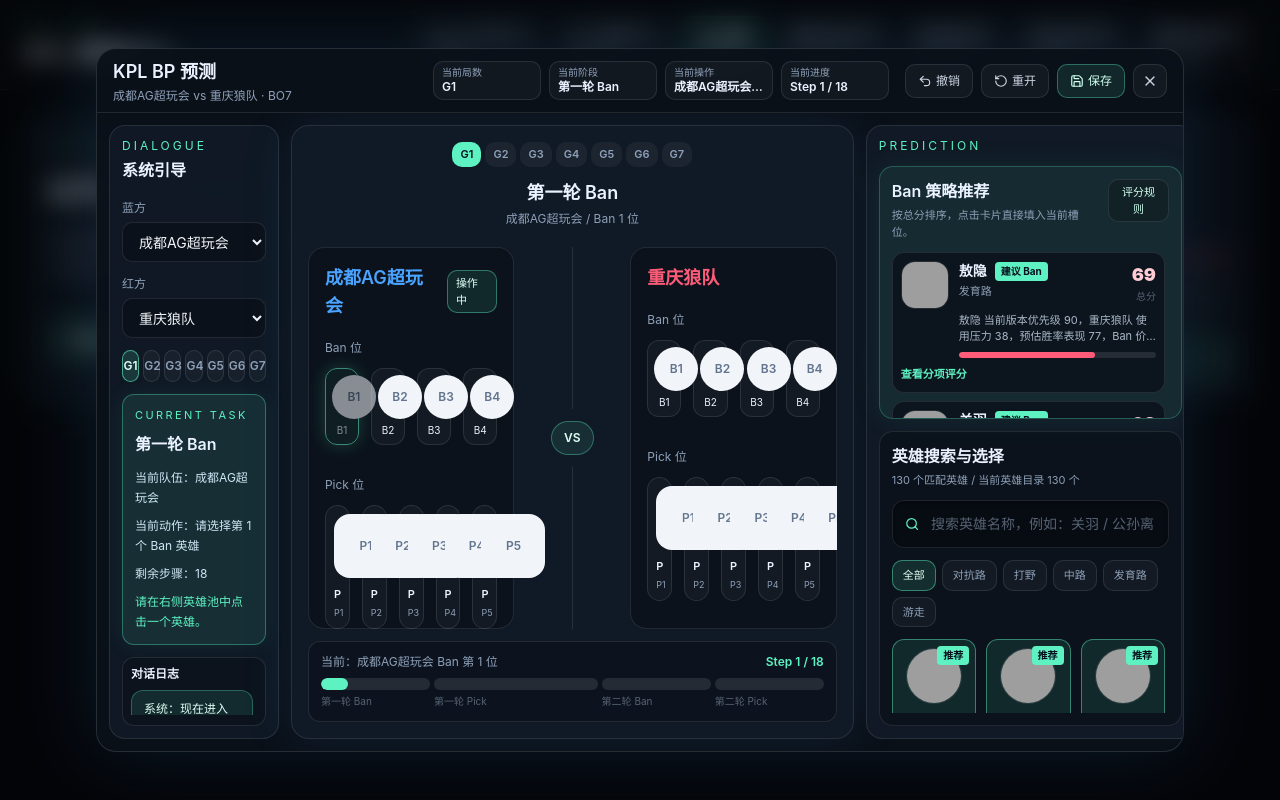
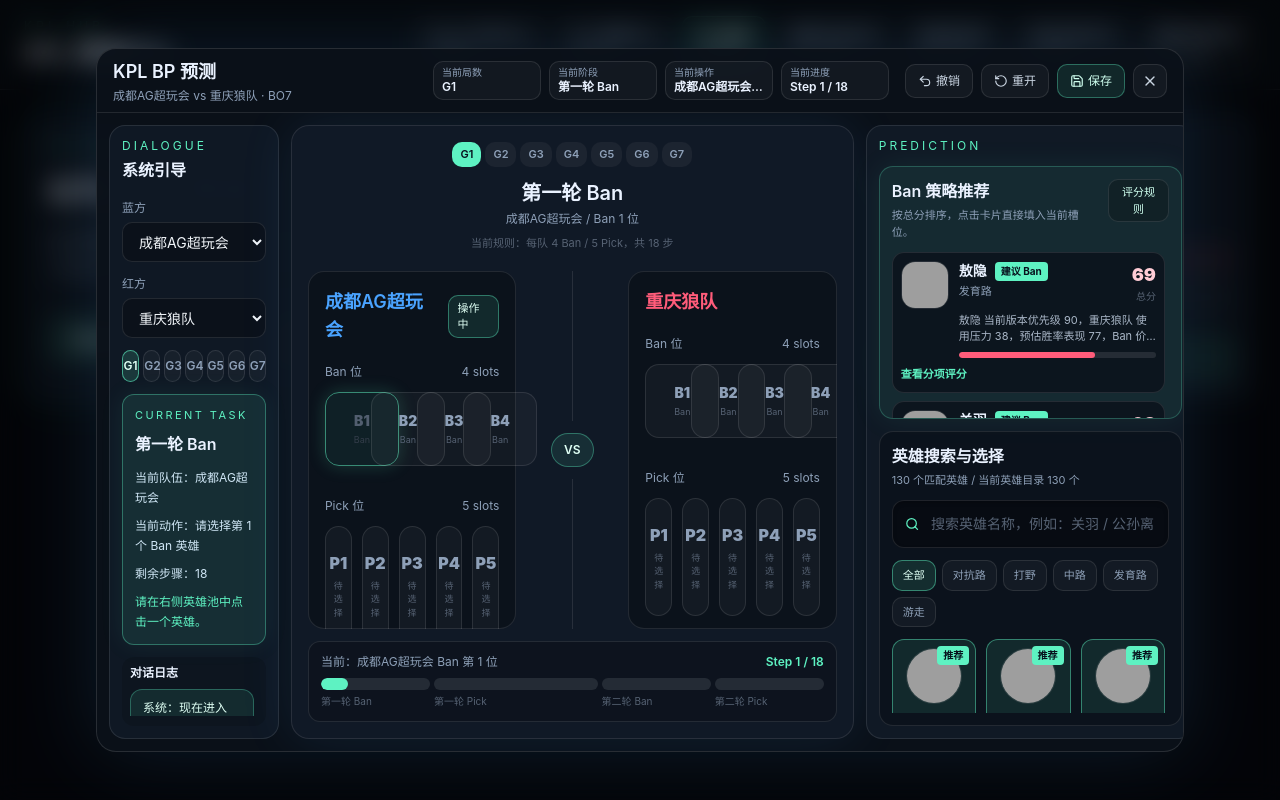
Before and after one commit to wanfengrenzui/wangzhe-coding-demo, a Next.js app: page / in a window 1280 px wide. Both pictures are taken after a click on the button "开始 BP 预测". Built offline with nearby package versions, Linux system fonts and the light colour scheme; grey boxes are pictures that could not be loaded.

Commit message:
Polish BP draft slots and scrolling

```diff
--- a/src/app/globals.css
+++ b/src/app/globals.css
@@ -20,8 +20,28 @@ body {
 
 * {
   box-sizing: border-box;
+  scrollbar-width: thin;
+  scrollbar-color: rgba(142, 160, 184, 0.28) transparent;
 }
 
 ::selection {
   background: rgba(48, 209, 146, 0.28);
 }
+
+*::-webkit-scrollbar {
+  width: 6px;
+  height: 6px;
+}
+
+*::-webkit-scrollbar-track {
+  background: transparent;
+}
+
+*::-webkit-scrollbar-thumb {
+  border-radius: 999px;
+  background: rgba(142, 160, 184, 0.22);
+}
+
+*:hover::-webkit-scrollbar-thumb {
+  background: rgba(94, 242, 194, 0.38);
+}
--- a/src/components/agent-workspace.tsx
+++ b/src/components/agent-workspace.tsx
@@ -158,6 +158,9 @@ const roleByHero: Record<string, HeroRole> = {
 };
 
 const roleFilters: Array<HeroRole | "全部"> = ["全部", "对抗路", "打野", "中路", "发育路", "游走"];
+const banSlotsPerTeam = 4;
+const pickSlotsPerTeam = 5;
+const draftTotalSteps = kplGlobalBpSteps.length;
 
 const banScoreWeights = {
   versionStrength: 0.4,
@@ -249,7 +252,7 @@ function BpLandingPanel({
         <h2 className="mt-4 text-4xl font-bold">KPL BP 预测</h2>
         <p className="mt-4 max-w-3xl text-sm leading-7 text-[#8EA0B8]">
           基于赛事数据、英雄池、历史阵容与全局 BP 规则，模拟真实赛场 BP 推演。点击后进入弹窗式工作台，
-          由系统一步一步引导完成 18 步常规 BP。
+          由系统一步一步引导完成 {draftTotalSteps} 步常规 BP。
         </p>
         <div className="mt-6 flex flex-wrap items-center gap-3">
           <button
@@ -273,7 +276,7 @@ function BpLandingPanel({
           <span className="rounded-[10px] bg-[#4AA3FF]/10 px-3 py-2 text-[#BFE0FF]">蓝方：成都AG超玩会</span>
           <span className="rounded-[10px] bg-[#FF5C7A]/10 px-3 py-2 text-[#FFD1DA]">红方：重庆狼队</span>
           <span className="rounded-[10px] bg-white/[0.04] px-3 py-2 text-slate-300">G1-G6 全局 BP</span>
-          <span className="rounded-[10px] bg-white/[0.04] px-3 py-2 text-slate-300">18 步常规流程</span>
+          <span className="rounded-[10px] bg-white/[0.04] px-3 py-2 text-slate-300">{draftTotalSteps} 步常规流程</span>
         </div>
         <button
           className="mt-5 w-full rounded-[10px] border border-[#5EF2C2]/40 bg-[#5EF2C2]/12 px-4 py-3 text-sm font-semibold text-[#EFFFF9] transition hover:-translate-y-0.5"
@@ -322,7 +325,7 @@ function BpDraftModal({ onClose }: { onClose: () => void }) {
     const step = computed.currentStep;
     setDraftState((state) => ({
       ...state,
-      currentStepIndex: Math.min(state.currentStepIndex + 1, kplGlobalBpSteps.length),
+      currentStepIndex: Math.min(state.currentStepIndex + 1, draftTotalSteps),
       actions: [
         ...state.actions,
         {
@@ -363,10 +366,10 @@ function BpDraftModal({ onClose }: { onClose: () => void }) {
 
   return (
     <div className="fixed inset-0 z-50 flex items-center justify-center bg-black/55 p-4 backdrop-blur-md">
-      <div className="flex h-[88vh] w-[85vw] min-w-[320px] max-w-[1720px] flex-col overflow-hidden rounded-[20px] border border-white/12 bg-[#0B111A]/95 shadow-[0_0_80px_rgba(74,163,255,0.14)]">
+      <div className="flex h-[92vh] w-[96vw] min-w-[320px] max-w-[1720px] flex-col overflow-hidden rounded-[20px] border border-white/12 bg-[#0B111A]/95 shadow-[0_0_80px_rgba(74,163,255,0.14)] xl:h-[88vh] xl:w-[85vw]">
         <BPStatusBar computed={computed} draftState={draftState} onClose={onClose} onReset={reset} onSave={() => setDraftState((state) => ({ ...state, saved: true }))} onUndo={undo} />
 
-        <div className="grid min-h-0 flex-1 grid-cols-1 gap-3 overflow-hidden p-3 xl:grid-cols-[16%_53%_31%]">
+        <div className="grid min-h-0 flex-1 grid-cols-1 gap-3 overflow-y-auto p-3 xl:grid-cols-[16%_53%_31%] xl:overflow-hidden">
           <DialoguePanel computed={computed} draftState={draftState} heroes={heroes} teams={teams} updateGame={(gameIndex) => setDraftState((state) => ({ ...state, gameIndex, currentStepIndex: 0, actions: [], saved: false }))} updateTeams={updateTeams} />
           <DraftArena computed={computed} draftState={draftState} heroes={heroes} />
           <PredictionPanel computed={computed} heroes={heroes} query={query} roleFilter={roleFilter} selectHero={selectHero} setQuery={setQuery} setRoleFilter={setRoleFilter} />
@@ -411,18 +414,18 @@ function BPStatusBar({
   onUndo: () => void;
 }) {
   return (
-    <div className="grid h-16 shrink-0 grid-cols-[1fr_1.5fr_auto] items-center gap-4 border-b border-white/10 px-4">
+    <div className="grid h-auto shrink-0 grid-cols-1 items-center gap-3 border-b border-white/10 px-4 py-3 xl:h-16 xl:grid-cols-[1fr_1.5fr_auto] xl:gap-4 xl:py-0">
       <div className="min-w-0">
         <h2 className="truncate text-lg font-semibold">KPL BP 预测</h2>
         <p className="mt-0.5 truncate text-xs text-[#8EA0B8]">
           {draftState.blueTeam} vs {draftState.redTeam} · BO7
         </p>
       </div>
-      <div className="grid grid-cols-4 gap-2 text-xs">
+      <div className="grid grid-cols-2 gap-2 text-xs md:grid-cols-4">
         <StatusPill label="当前局数" value={`G${draftState.gameIndex}`} />
         <StatusPill label="当前阶段" value={computed.phaseLabel} />
         <StatusPill label="当前操作" value={computed.currentStep ? `${computed.currentTeam} ${computed.currentStep.action === "ban" ? "Ban" : "Pick"} ${computed.currentStep.slot} 位` : "BP 完成"} />
-        <StatusPill label="当前进度" value={`Step ${computed.progress.current} / 18`} />
+        <StatusPill label="当前进度" value={`Step ${computed.progress.current} / ${draftTotalSteps}`} />
       </div>
       <div className="flex items-center gap-2">
         <ModalActionButton onClick={onUndo}>
@@ -461,7 +464,7 @@ function DialoguePanel({
   updateTeams: (side: BpSide, team: string) => void;
 }) {
   return (
-    <section className="flex min-h-0 flex-col gap-3 rounded-[16px] border border-white/10 bg-[rgba(18,27,40,0.82)] p-3">
+    <section className="flex min-h-[620px] flex-col gap-3 rounded-[16px] border border-white/10 bg-[rgba(18,27,40,0.82)] p-3 xl:min-h-0">
       <div className="shrink-0">
         <p className="text-xs uppercase tracking-[0.25em] text-[#5EF2C2]">Dialogue</p>
         <h3 className="mt-1 text-base font-semibold">系统引导</h3>
@@ -490,7 +493,7 @@ function DialoguePanel({
 
       <CurrentTaskCard computed={computed} />
 
-      <div className="min-h-0 flex-1 overflow-hidden rounded-[12px] border border-white/10 bg-black/18 p-2">
+      <div className="min-h-0 flex-1 overflow-hidden rounded-[12px] bg-black/14 p-2">
         <p className="mb-2 text-xs font-semibold text-[#EAF2FF]">对话日志</p>
         <div className="h-[calc(100%-26px)] space-y-2 overflow-y-auto pr-1">
           <ChatBubble tone="system">
@@ -525,7 +528,7 @@ function CurrentTaskCard({ computed }: { computed: DraftComputed }) {
       <div className="mt-3 space-y-2 text-xs leading-5 text-[#CFE6F5]">
         <p>当前队伍：{computed.currentTeam || "双方"}</p>
         <p>当前动作：{computed.currentStep ? `请选择第 ${computed.currentStep.slot} 个 ${computed.currentStep.action === "ban" ? "Ban 英雄" : "Pick 英雄"}` : "BP 已完成"}</p>
-        <p>剩余步骤：{Math.max(0, 18 - (computed.progress.current - 1))}</p>
+        <p>剩余步骤：{Math.max(0, draftTotalSteps - (computed.progress.current - 1))}</p>
         <p className="text-[#5EF2C2]">请在右侧英雄池中点击一个英雄。</p>
       </div>
     </div>
@@ -542,7 +545,7 @@ function DraftArena({
   heroes: HeroMeta[];
 }) {
   return (
-    <section className="flex min-h-0 flex-col rounded-[18px] border border-white/10 bg-[rgba(18,27,40,0.88)] p-4 shadow-[0_0_54px_rgba(74,163,255,0.1)]">
+    <section className="flex min-h-[640px] flex-col rounded-[18px] border border-white/10 bg-[rgba(18,27,40,0.88)] p-4 shadow-[0_0_54px_rgba(74,163,255,0.1)] xl:min-h-0">
       <div className="shrink-0 text-center">
         <div className="flex justify-center gap-1">
           {Array.from({ length: 7 }, (_, index) => index + 1).map((game) => (
@@ -551,13 +554,14 @@ function DraftArena({
             </span>
           ))}
         </div>
-        <h3 className="mt-3 text-lg font-semibold">{computed.phaseLabel}</h3>
+        <h3 className="mt-3 text-xl font-semibold">{computed.phaseLabel}</h3>
         <p className="mt-1 text-xs text-[#8EA0B8]">
           {computed.isCompleted ? "BP 完成" : `${computed.currentTeam} / ${computed.currentStep?.action === "ban" ? "Ban" : "Pick"} ${computed.currentStep?.slot} 位`}
         </p>
+        <p className="mt-2 text-[11px] text-[#566273]">当前规则：每队 {banSlotsPerTeam} Ban / {pickSlotsPerTeam} Pick，共 {draftTotalSteps} 步</p>
       </div>
 
-      <div className="mt-5 grid min-h-0 flex-1 grid-cols-[minmax(0,1fr)_76px_minmax(0,1fr)] gap-5 overflow-hidden">
+      <div className="mt-5 grid min-h-0 flex-1 grid-cols-[minmax(0,1fr)_72px_minmax(0,1fr)] gap-5 overflow-hidden">
         <TeamDraftBoard actions={draftState.actions} activeStep={computed.currentStep} heroes={heroes} side="blue" team={draftState.blueTeam} />
         <div className="flex flex-col items-center justify-center gap-3">
           <div className="h-full w-px bg-white/10" />
@@ -594,15 +598,21 @@ function TeamDraftBoard({
         </h4>
         {activeStep?.side === side ? <span className="rounded-[10px] border border-[#5EF2C2]/40 bg-[#5EF2C2]/10 px-2 py-1 text-[11px] text-[#DFFFF4]">操作中</span> : null}
       </div>
-      <p className="mt-5 text-xs text-[#8EA0B8]">Ban 位</p>
-      <div className="mt-3 grid grid-cols-4 gap-3">
-        {Array.from({ length: 4 }, (_, index) => (
+      <div className="mt-5 flex items-center justify-between text-xs text-[#8EA0B8]">
+        <span>Ban 位</span>
+        <span>{banSlotsPerTeam} slots</span>
+      </div>
+      <div className="mt-3 grid grid-cols-4 gap-2.5">
+        {Array.from({ length: banSlotsPerTeam }, (_, index) => (
           <DraftSlot active={activeStep?.side === side && activeStep.action === "ban" && activeStep.slot === index + 1} hero={getActionHero(actions, heroes, side, "ban", index + 1)} key={index} label={`B${index + 1}`} side={side} size="small" />
         ))}
       </div>
-      <p className="mt-8 text-xs text-[#8EA0B8]">Pick 位</p>
-      <div className="mt-3 grid grid-cols-5 gap-3">
-        {Array.from({ length: 5 }, (_, index) => (
+      <div className="mt-8 flex items-center justify-between text-xs text-[#8EA0B8]">
+        <span>Pick 位</span>
+        <span>{pickSlotsPerTeam} slots</span>
+      </div>
+      <div className="mt-3 grid grid-cols-5 gap-2.5">
+        {Array.from({ length: pickSlotsPerTeam }, (_, index) => (
           <DraftSlot active={activeStep?.side === side && activeStep.action === "pick" && activeStep.slot === index + 1} hero={getActionHero(actions, heroes, side, "pick", index + 1)} key={index} label={`P${index + 1}`} side={side} size="large" />
         ))}
       </div>
@@ -623,7 +633,7 @@ function PhaseProgressBar({ computed }: { computed: DraftComputed }) {
         <span className="text-[#8EA0B8]">
           当前：{computed.currentTeam || "完成"} {computed.currentStep ? `${computed.currentStep.action === "ban" ? "Ban" : "Pick"} 第 ${computed.currentStep.slot} 位` : "阵容分析"}
         </span>
-        <span className="font-semibold text-[#5EF2C2]">Step {computed.progress.current} / 18</span>
+        <span className="font-semibold text-[#5EF2C2]">Step {computed.progress.current} / {draftTotalSteps}</span>
       </div>
       <div className="mt-2 grid grid-cols-[4fr_6fr_4fr_4fr] gap-1">
         {segments.map(([label, count], index) => {
@@ -667,7 +677,7 @@ function PredictionPanel({
   const strategyMeta = getStrategyMeta(computed.currentStep?.action || "ban");
 
   return (
-    <section className="flex min-h-0 flex-col gap-3 rounded-[16px] border border-white/10 bg-[rgba(18,27,40,0.86)] p-3">
+    <section className="flex min-h-[720px] flex-col gap-3 rounded-[16px] border border-white/10 bg-[rgba(18,27,40,0.86)] p-3 xl:min-h-0">
       <p className="shrink-0 text-xs uppercase tracking-[0.25em] text-[#5EF2C2]">Prediction</p>
       {computed.isCompleted ? (
         <CompletionAnalysis computed={computed} />
@@ -824,20 +834,41 @@ function ScoreBreakdown({ item }: { item: Recommendation }) {
 }
 
 function DraftSlot({ active, hero, label, side, size }: { active: boolean; hero?: HeroMeta; label: string; side: BpSide; size: "small" | "large" }) {
-  const sideClass = side === "blue" ? "border-[#4AA3FF]/55" : "border-[#FF5C7A]/55";
+  const sideClass = side === "blue" ? "border-[#4AA3FF]/55 shadow-[0_0_16px_rgba(74,163,255,0.12)]" : "border-[#FF5C7A]/55 shadow-[0_0_16px_rgba(255,92,122,0.12)]";
+  const activeClass = "border-[#5EF2C2] bg-[#5EF2C2]/12 shadow-[0_0_18px_rgba(94,242,194,0.34)] animate-pulse";
+  const emptyClass = "border-white/10 bg-white/[0.035]";
   if (size === "large") {
     return (
-      <div className={(active ? "border-[#5EF2C2] bg-[#5EF2C2]/10 shadow-[0_0_22px_rgba(94,242,194,0.42)] animate-pulse" : hero ? sideClass + " bg-white/[0.04]" : "border-white/10 bg-white/[0.035]") + " min-h-[118px] rounded-[16px] border p-2 text-center transition"}>
-        <AssetImage alt={hero?.name || label} className="mx-auto h-16 w-16 rounded-[16px] border border-white/10 object-cover" fallback={hero?.name.slice(0, 2) || label} src={hero?.avatar} />
-        <p className="mt-2 truncate text-[11px] font-semibold text-[#EAF2FF]">{hero?.name || label}</p>
-        <p className="mt-1 text-[9px] text-[#8EA0B8]">{hero?.role || label}</p>
+      <div className={(active ? activeClass : hero ? `${sideClass} bg-white/[0.045]` : emptyClass) + " relative flex min-h-[118px] flex-col items-center justify-center rounded-[16px] border p-2 text-center transition"}>
+        {active ? <span className="absolute right-1.5 top-1.5 rounded-[8px] bg-[#5EF2C2]/18 px-1.5 py-0.5 text-[9px] font-semibold text-[#CFFFEF]">操作中</span> : null}
+        {hero ? (
+          <>
+            <AssetImage alt={hero.name} className="h-14 w-14 rounded-[14px] border border-white/10 object-cover" fallback={hero.name.slice(0, 2)} src={hero.avatar} />
+            <p className="mt-2 max-w-full truncate text-[11px] font-semibold text-[#EAF2FF]">{hero.name}</p>
+            <p className="mt-1 text-[9px] text-[#8EA0B8]">{hero.role}</p>
+          </>
+        ) : (
+          <>
+            <p className="text-base font-black text-[#8EA0B8]">{label}</p>
+            <p className="mt-1 text-[9px] text-[#566273]">待选择</p>
+          </>
+        )}
       </div>
     );
   }
   return (
-    <div className={(active ? "border-[#5EF2C2] bg-[#5EF2C2]/10 shadow-[0_0_18px_rgba(94,242,194,0.38)] animate-pulse" : hero ? sideClass : "border-white/10 bg-white/[0.035]") + " rounded-[12px] border p-1.5 text-center transition"}>
-      <AssetImage alt={hero?.name || label} className="mx-auto h-11 w-11 rounded-full border border-white/10" fallback={hero?.name.slice(0, 2) || label} src={hero?.avatar} />
-      <p className="mt-1 truncate text-[10px] text-[#EAF2FF]">{hero?.name || label}</p>
+    <div className={(active ? activeClass : hero ? `${sideClass} bg-white/[0.045]` : emptyClass) + " relative flex aspect-square min-h-[74px] flex-col items-center justify-center rounded-[14px] border p-1.5 text-center transition"}>
+      {hero ? (
+        <>
+          <AssetImage alt={hero.name} className="h-9 w-9 rounded-[10px] border border-white/10 object-cover" fallback={hero.name.slice(0, 2)} src={hero.avatar} />
+          <p className="mt-1 max-w-full truncate text-[10px] text-[#EAF2FF]">{hero.name}</p>
+        </>
+      ) : (
+        <>
+          <p className="text-sm font-black text-[#8EA0B8]">{label}</p>
+          <p className="mt-0.5 text-[9px] text-[#566273]">Ban</p>
+        </>
+      )}
     </div>
   );
 }
```
